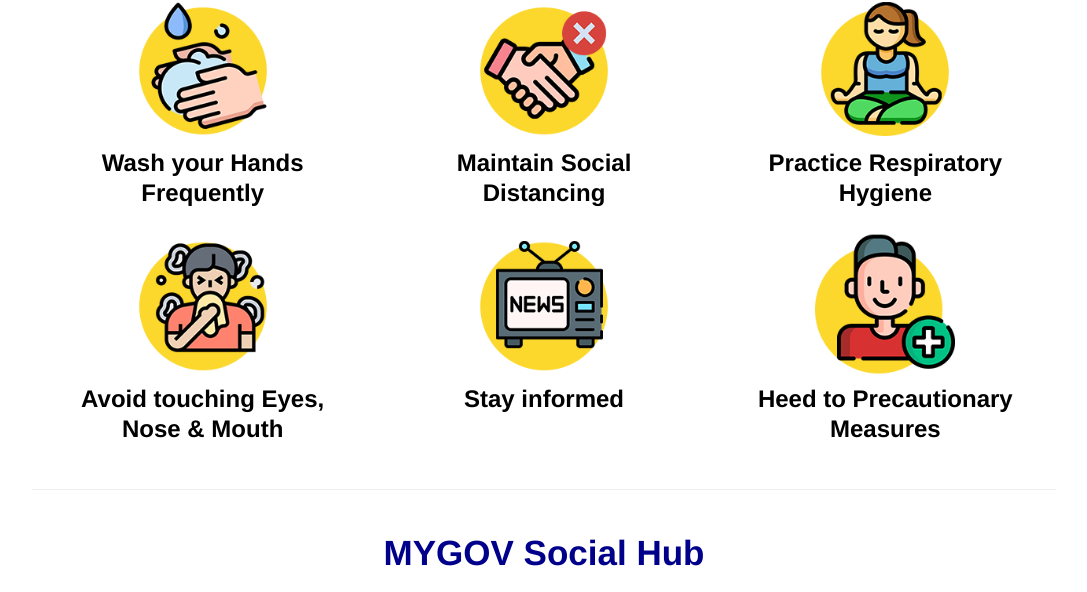
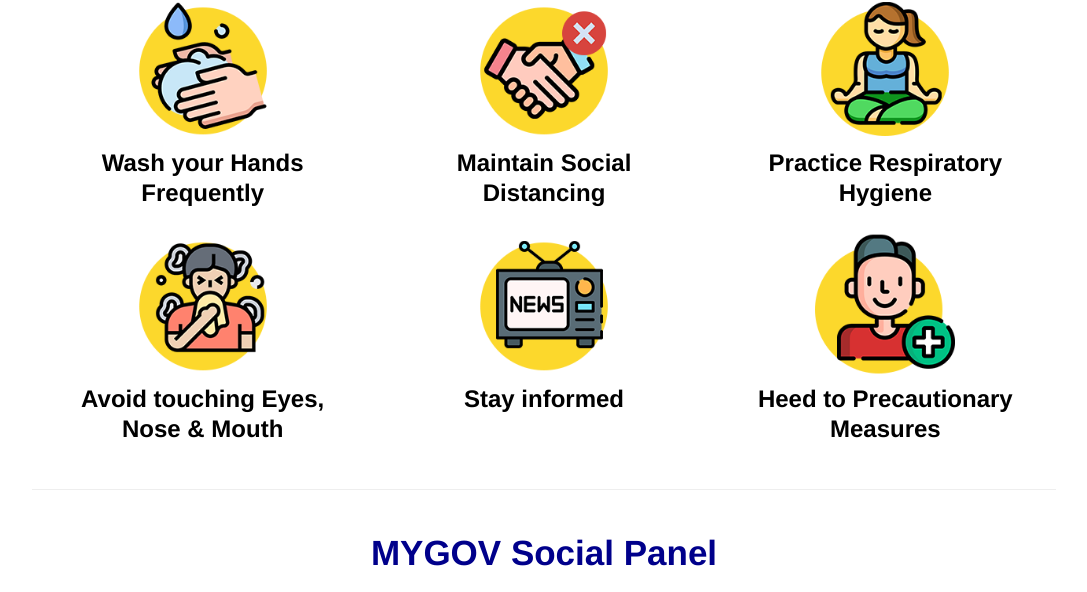
Before and after one commit to aniket8000/covid_awarness, a plain HTML site: page index.html in a window 1280 px wide. Shown: the part 2457-3049 px from the top of the page, without its empty margins (96-1183 px from the left). Drawn offline with Linux system fonts and the light colour scheme.

Commit message:
doing some changes in social panel

```diff
--- a/index.html
+++ b/index.html
@@ -164,7 +164,7 @@
 		<hr>
 		<div class="social-hub" id="socialhub">
 			<h3 class="important-heading">
-				<strong>MYGOV Social Hub</strong>
+				<strong>MYGOV Social Panel</strong>
 			</h3>
 			<div class="block whatsapp">
 				<div class="icon">
```
